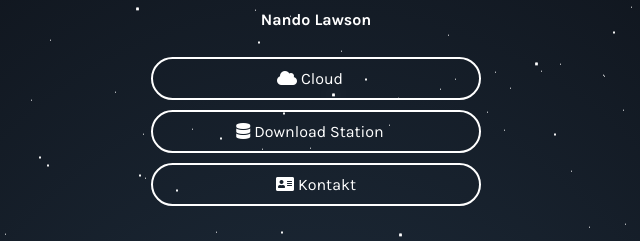
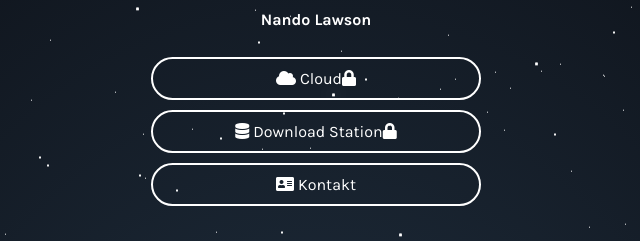
Before and after one commit to nandolawson/Main-Page, a plain HTML site: page index.html in a window 1280 px wide. Shown: the part 152-393 px from the top of the page, 324-964 px from the left. Drawn offline with Linux system fonts and the light colour scheme.

Commit message:
Update index.html
Icons fixed

```diff
--- a/index.html
+++ b/index.html
@@ -17,8 +17,8 @@
 		<a id="profilePicture"><img src="Logo.png" alt="Profile Picture"></a>
 		<div id="userName">Nando Lawson</div>
 		<div id="links">
-			<a class="link" href="https://cloud.nandolawson.online" target="_blank"><i class="fa fa-cloud">&nbsp;</i>Cloud<i class="fa-lock"></i></a>
-			<a class="link" href="https://downloadstation.nandolawson.online" target="_blank"><i class="fa fa-database">&nbsp;</i>Download Station<i class="fa-lock"></i></a>
+			<a class="link" href="https://cloud.nandolawson.online" target="_blank"><i class="fa fa-cloud">&nbsp;</i>Cloud<i class="fa fa-lock"></i></a>
+			<a class="link" href="https://downloadstation.nandolawson.online" target="_blank"><i class="fa fa-database">&nbsp;</i>Download Station<i class="fa fa-lock"></i></a>
 			<a class="link" href="https://nandolawson.online/Kontakt" target="_blank"><i class="fa fa-address-card">&nbsp;</i>Kontakt</a>
 		</div>
 	</body>
```
